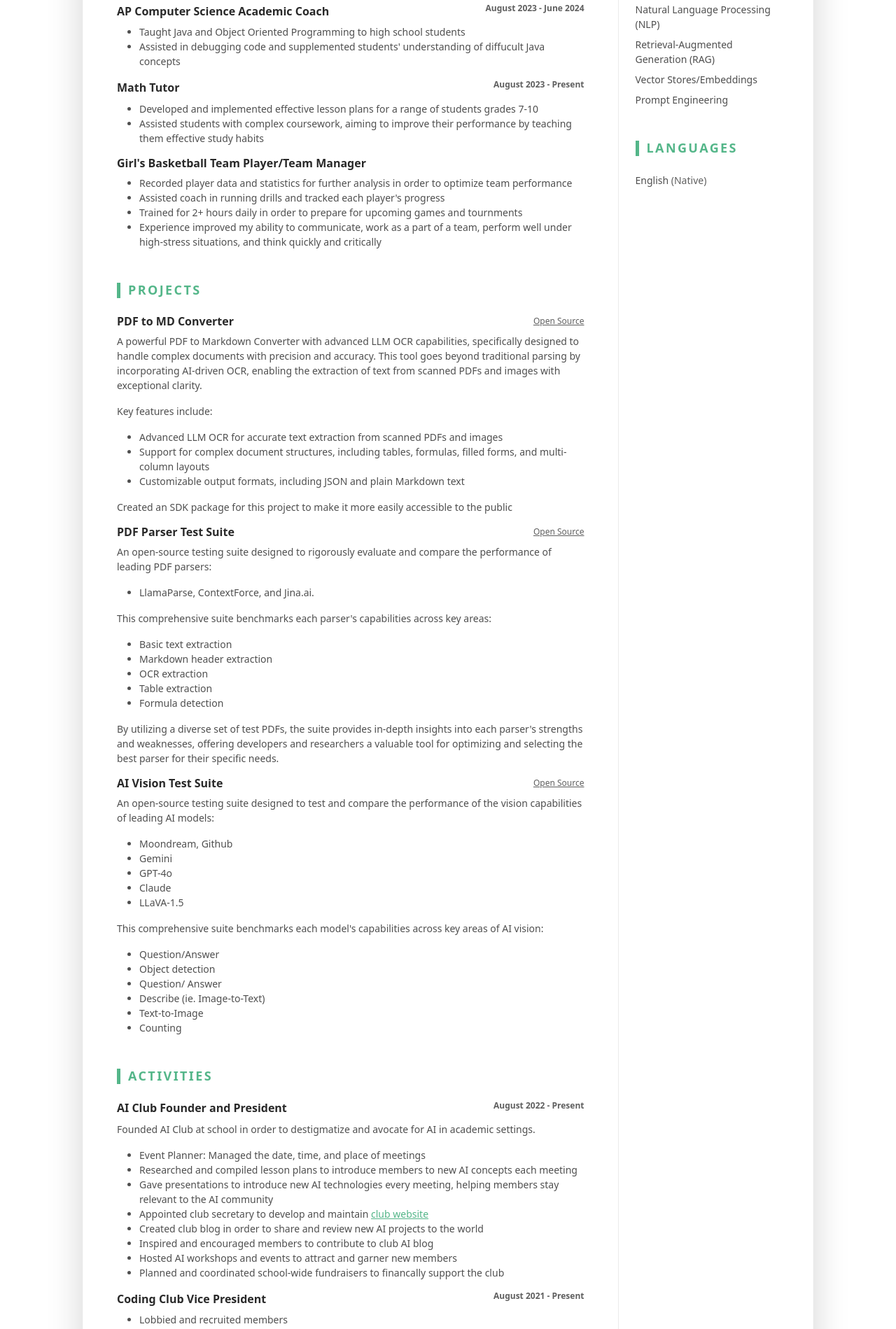
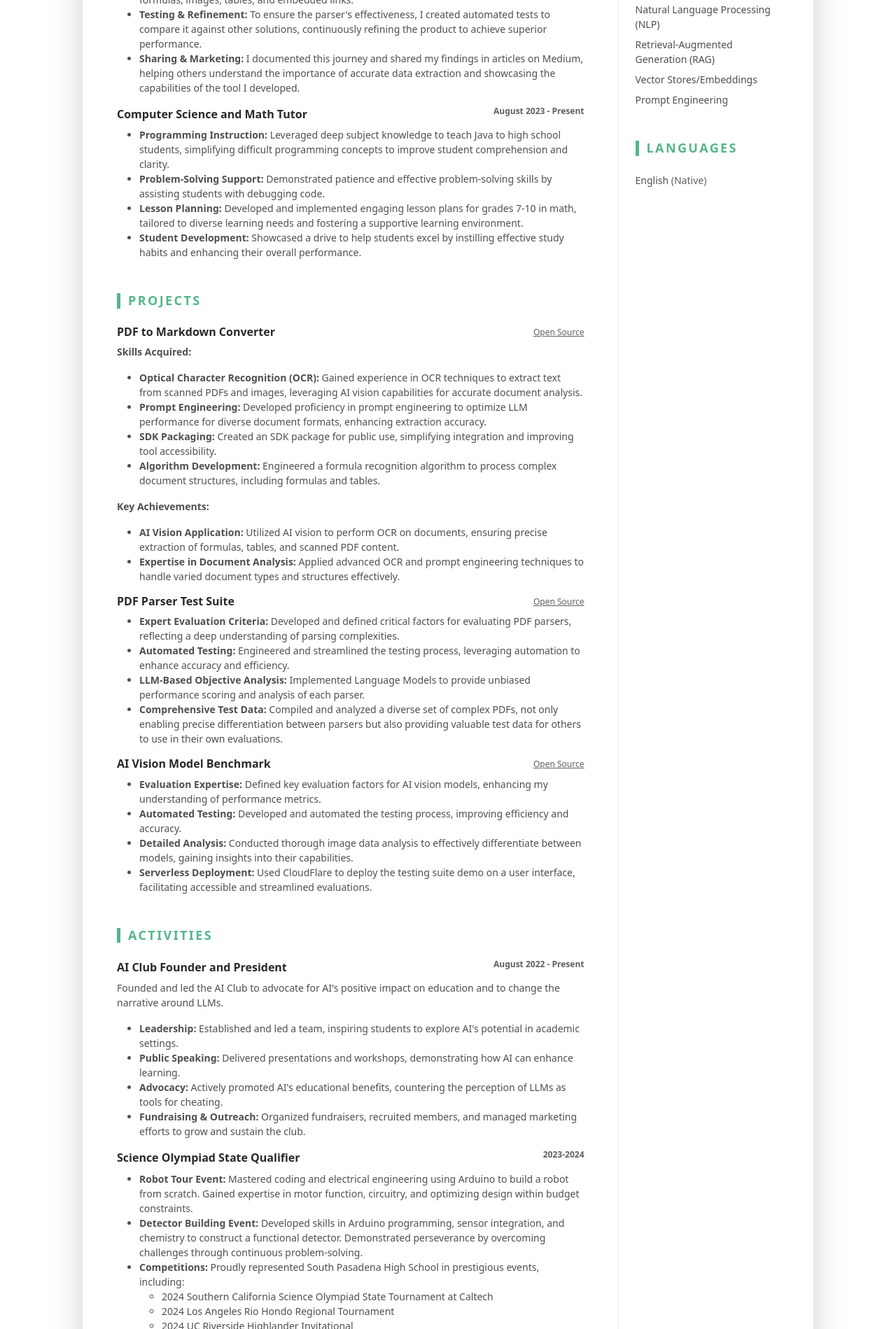
Before and after one commit to daniellehonn/daniellehon-resume, a plain HTML site: page index.html in a window 1280 px wide. Shown: the part 901-2800 px from the top of the page at 70% size. Drawn offline with Linux system fonts and the light colour scheme.

Commit message:
added changes to resume

```diff
--- a/index.html
+++ b/index.html
@@ -79,7 +79,7 @@
 							</section><!--//work-section-->
 
 							<!--EXPERIENCE SECTION-->
-							<section class="work-section py-3">
+							<!-- <section class="work-section py-3">
 								<h3 class="text-uppercase resume-section-heading mb-4">Experience</h3>
 								<div class="item mb-3">
 									<div class="item-heading row align-items-center mb-2">
@@ -95,167 +95,137 @@
 											<li>Marketed and advertized product by publishing Medium articles to present the results of evaluation and testing</li>
 										</ul>
 									</div>
-								</div><!--//item-->
+								</div>
 								<div class="item mb-3">
 									<div class="item-heading row align-items-center mb-2">
-										<h4 class="item-title col-12 col-md-6 col-lg-8 mb-2 mb-md-0">AP Computer Science Academic Coach</h4>
-										<h5 class="item-meta col-12 col-md-6 col-lg-4 text-muted text-start text-md-end">August 2023 - June 2024</h5>
+										<h4 class="item-title col-12 col-md-6 col-lg-8 mb-2 mb-md-0">Computer Science and Math Tutor</h4>
+										<h5 class="item-meta col-12 col-md-6 col-lg-4 text-muted text-start text-md-end">August 2023 - Present</h5>
 									</div>
 									<div class="item-content">
 										<ul class="resume-list">
 											<li>Taught Java and Object Oriented Programming to high school students</li>
 											<li>Assisted in debugging code and supplemented students' understanding of diffucult Java concepts</li>
+											<li>Developed and implemented effective lesson plans for a range of students grades 7-10</li>
+											<li>Assisted students with complex coursework, aiming to improve their performance by teaching them effective study habits</li>
+										</ul>
+									</div>
+								</div>
+							</section> -->
+							<section class="work-section py-3">
+								<h3 class="text-uppercase resume-section-heading mb-4">Experience</h3>
+								<div class="item mb-3">
+									<div class="item-heading row align-items-center mb-2">
+										<h4 class="item-title col-12 col-md-6 col-lg-8 mb-2 mb-md-0">
+											<a href="https://www.contextforce.com/">ContextForce</a> - Co-Founder and Product Manager
+										</h4>
+										<h5 class="item-meta col-12 col-md-6 col-lg-4 text-muted text-start text-md-end">2023 - Present</h5>
+									</div>
+									<div class="item-content">
+										<p>Co-founded ContextForce out of a passion for AI and a desire to solve the challenges of unstructured data on the web, especially in PDFs.</p>
+										<ul class="resume-list">
+											<li><b>Vision-Driven Development:</b> My fascination with AI bots led me to explore data extraction for building a Retrieval-Augmented Generation (RAG) system. I quickly realized that the unstructured nature of online data, particularly in PDFs, posed significant challenges that existing tools couldn't solve.</li>
+											<li><b>Product Creation:</b> Frustrated by the limitations of both paid and free tools, I took on the challenge of creating my own PDF parser. After overcoming numerous technical obstacles, I developed a tool that is both fast and highly precise, capable of extracting complex elements like formulas, images, tables, and embedded links.</li>
+											<li><b>Testing & Refinement:</b> To ensure the parser's effectiveness, I created automated tests to compare it against other solutions, continuously refining the product to achieve superior performance.</li>
+											<li><b>Sharing & Marketing:</b> I documented this journey and shared my findings in articles on Medium, helping others understand the importance of accurate data extraction and showcasing the capabilities of the tool I developed.</li>
 										</ul>
 									</div>
 								</div><!--//item-->
 								<div class="item mb-3">
 									<div class="item-heading row align-items-center mb-2">
-										<h4 class="item-title col-12 col-md-6 col-lg-8 mb-2 mb-md-0">Math Tutor</h4>
+										<h4 class="item-title col-12 col-md-6 col-lg-8 mb-2 mb-md-0">Computer Science and Math Tutor</h4>
 										<h5 class="item-meta col-12 col-md-6 col-lg-4 text-muted text-start text-md-end">August 2023 - Present</h5>
 									</div>
 									<div class="item-content">
 										<ul class="resume-list">
-											<li>Developed and implemented effective lesson plans for a range of students grades 7-10</li>
-											<li>Assisted students with complex coursework, aiming to improve their performance by teaching them effective study habits</li>
+											<li><b>Programming Instruction:</b> Leveraged deep subject knowledge to teach Java to high school students, simplifying difficult programming concepts to improve student comprehension and clarity.</li>
+											<li><b>Problem-Solving Support:</b> Demonstrated patience and effective problem-solving skills by assisting students with debugging code.</li>
+											<li><b>Lesson Planning:</b> Developed and implemented engaging lesson plans for grades 7-10 in math, tailored to diverse learning needs and fostering a supportive learning environment.</li>
+											<li><b>Student Development:</b> Showcased a drive to help students excel by instilling effective study habits and enhancing their overall performance.</li>
 										</ul>
 									</div>
 								</div><!--//item-->
-								<div class="item mb-3">
-									<div class="item-heading row align-items-center mb-2">
-										<h4 class="item-title col-12 col-md-6 col-lg-8 mb-2 mb-md-0">Girl's Basketball Team Player/Team Manager</h4>
-									</div>
-									<div class="item-content">
-										<ul class="resume-list">
-											<li>Recorded player data and statistics for further analysis in order to optimize team performance</li>
-											<li>Assisted coach in running drills and tracked each player's progress</li>
-											<li>Trained for 2+ hours daily in order to prepare for upcoming games and tournments</li>
-											<li>Experience improved my ability to communicate, work as a part of a team, perform well under high-stress situations, and think quickly and critically</li>
-										</ul>
-									</div>
+							</section><!--//work-section-->
 
-									</div>
-							</section><!--//project-section-->
+
 
 							<!--PROJECTS SECTION-->
 							<section class="work-section py-3">
 								<h3 class="text-uppercase resume-section-heading mb-4">Projects</h3>
+
 								<div class="item mb-3">
 									<div class="item-heading row align-items-center mb-2">
-										<h4 class="item-title col-12 col-md-6 col-lg-8 mb-2 mb-md-0">PDF to MD Converter</h4>
+										<h4 class="item-title col-12 col-md-6 col-lg-8 mb-2 mb-md-0">PDF to Markdown Converter</h4>
 										<a href="https://github.com/contextforce/contextforce-python" class="item-meta col-12 col-md-6 col-lg-4 text-muted text-start text-md-end">Open Source</a>
 									</div>
 									<div class="item-content">
-										<p>A powerful PDF to Markdown Converter with advanced LLM OCR capabilities, specifically designed to handle complex documents with precision and accuracy. This tool goes beyond traditional parsing by incorporating AI-driven OCR, enabling the extraction of text from scanned PDFs and images with exceptional clarity.</p>
-										<p>Key features include:</p>
+										<p><b>Skills Acquired:</b></p>
 										<ul class="resume-list">
-											<li>Advanced LLM OCR for accurate text extraction from scanned PDFs and images</li>
-											<li>Support for complex document structures, including tables, formulas, filled forms, and multi-column layouts</li>
-											<li>Customizable output formats, including JSON and plain Markdown text</li>
+											<li><b>Optical Character Recognition (OCR):</b> Gained experience in OCR techniques to extract text from scanned PDFs and images, leveraging AI vision capabilities for accurate document analysis.</li>
+											<li><b>Prompt Engineering:</b> Developed proficiency in prompt engineering to optimize LLM performance for diverse document formats, enhancing extraction accuracy.</li>
+											<li><b>SDK Packaging:</b> Created an SDK package for public use, simplifying integration and improving tool accessibility.</li>
+											<li><b>Algorithm Development:</b> Engineered a formula recognition algorithm to process complex document structures, including formulas and tables.</li>
 										</ul>
-										<p>Created an SDK package for this project to make it more easily accessible to the public</p>
+										<p><b>Key Achievements:</b></p>
+										<ul class="resume-list">
+											<li><b>AI Vision Application:</b> Utilized AI vision to perform OCR on documents, ensuring precise extraction of formulas, tables, and scanned PDF content.</li>
+											<li><b>Expertise in Document Analysis:</b> Applied advanced OCR and prompt engineering techniques to handle varied document types and structures effectively.</li>
+										</ul>
 									</div>
 								</div><!--//item-->
+
 								<div class="item mb-3">
 									<div class="item-heading row align-items-center mb-2">
 										<h4 class="item-title col-12 col-md-6 col-lg-8 mb-2 mb-md-0">PDF Parser Test Suite</h4>
 										<a href="https://github.com/daniellehonn/pdf-parser-test-suite" class="item-meta col-12 col-md-6 col-lg-4 text-muted text-start text-md-end">Open Source</a>
 									</div>
 									<div class="item-content">
-										<p>An open-source testing suite designed to rigorously evaluate and compare the performance of leading PDF parsers:
-											<ul class="resume-list">
-												<li>LlamaParse, ContextForce, and Jina.ai.</li>
-											</ul>
-										</p>
-										<p>This comprehensive suite benchmarks each parser's capabilities across key areas:
-											<ul class="resume-list">
-												<li>Basic text extraction</li>
-												<li>Markdown header extraction</li>
-												<li>OCR extraction</li>
-												<li>Table extraction</li>
-												<li>Formula detection</li>
-											</ul>
-										</p>
-										<p>By utilizing a diverse set of test PDFs, the suite provides in-depth insights into each parser's strengths and weaknesses, offering developers and researchers a valuable tool for optimizing and selecting the best parser for their specific needs. </p>
+										<ul class="resume-list">
+											<li><b>Expert Evaluation Criteria:</b> Developed and defined critical factors for evaluating PDF parsers, reflecting a deep understanding of parsing complexities.</li>
+											<li><b>Automated Testing:</b> Engineered and streamlined the testing process, leveraging automation to enhance accuracy and efficiency.</li>
+											<li><b>LLM-Based Objective Analysis:</b> Implemented Language Models to provide unbiased performance scoring and analysis of each parser.</li>
+											<li><b>Comprehensive Test Data:</b> Compiled and analyzed a diverse set of complex PDFs, not only enabling precise differentiation between parsers but also providing valuable test data for others to use in their own evaluations.</li>
+										</ul>
 									</div>
 								</div><!--//item-->
+
 								<div class="item mb-3">
 									<div class="item-heading row align-items-center mb-2">
-										<h4 class="item-title col-12 col-md-6 col-lg-8 mb-2 mb-md-0">AI Vision Test Suite</h4>
+										<h4 class="item-title col-12 col-md-6 col-lg-8 mb-2 mb-md-0">AI Vision Model Benchmark</h4>
 										<a href="https://github.com/daniellehonn/ai-vision-benchmark" class="item-meta col-12 col-md-6 col-lg-4 text-muted text-start text-md-end">Open Source</a>
 									</div>
 									<div class="item-content">
-										<p>An open-source testing suite designed to test and compare the performance of the vision capabilities of leading AI models:
-											<ul class="resume-list">
-												<li>Moondream, Github</li>
-												<li>Gemini</li>
-												<li>GPT-4o</li>
-												<li>Claude</li>
-												<li>LLaVA-1.5</li>
-											</ul>
-										</p>
-										<p>This comprehensive suite benchmarks each model's capabilities across key areas of AI vision:
-											<ul class="resume-list">
-												<li>Question/Answer</li>
-												<li>Object detection</li>
-												<li>Question/ Answer</li>
-												<li>Describe (ie. Image-to-Text)</li>
-												<li>Text-to-Image</li>
-												<li>Counting</li>
-											</ul>
-										</p>
+										<ul class="resume-list">
+											<li><b>Evaluation Expertise:</b> Defined key evaluation factors for AI vision models, enhancing my understanding of performance metrics.</li>
+											<li><b>Automated Testing:</b> Developed and automated the testing process, improving efficiency and accuracy.</li>
+											<li><b>Detailed Analysis:</b> Conducted thorough image data analysis to effectively differentiate between models, gaining insights into their capabilities.</li>
+											<li><b>Serverless Deployment:</b> Used CloudFlare to deploy the testing suite demo on a user interface, facilitating accessible and streamlined evaluations.</li>
+										</ul>
 									</div>
 								</div><!--//item-->
+
 							</section><!--//project-section-->
+
 
 							<!--ACTIVITIES SECTION-->
 							<section class="work-section py-3">
 								<h3 class="text-uppercase resume-section-heading mb-4">Activities</h3>
+
 								<div class="item mb-3">
 									<div class="item-heading row align-items-center mb-2">
 										<h4 class="item-title col-12 col-md-6 col-lg-8 mb-2 mb-md-0">AI Club Founder and President</h4>
 										<h5 class="item-meta col-12 col-md-6 col-lg-4 text-muted text-start text-md-end">August 2022 - Present</h5>
 									</div>
 									<div class="item-content">
-										<p>Founded AI Club at school in order to destigmatize and avocate for AI in academic settings. </p>
+										<p>Founded and led the AI Club to advocate for AI's positive impact on education and to change the narrative around LLMs.</p>
 										<ul class="resume-list">
-											<li>Event Planner: Managed the date, time, and place of meetings</li>
-											<li>Researched and compiled lesson plans to introduce members to new AI concepts each meeting</li>
-											<li>Gave presentations to introduce new AI technologies every meeting, helping members stay relevant to the AI community</li>
-											<li>Appointed club secretary to develop and maintain <a href="https://sphsaiclub.wixsite.com/sphs-ai-club/about-us">club website</a></li>
-
-											<li>Created club blog in order to share and review new AI projects to the world</li>
-											<li>Inspired and encouraged members to contribute to club AI blog</li>
-
-											<li>Hosted AI workshops and events to attract and garner new members</li>
-											<li>Planned and coordinated school-wide fundraisers to financally support the club</li>
+											<li><b>Leadership:</b> Established and led a team, inspiring students to explore AI's potential in academic settings.</li>
+											<li><b>Public Speaking:</b> Delivered presentations and workshops, demonstrating how AI can enhance learning.</li>
+											<li><b>Advocacy:</b> Actively promoted AI's educational benefits, countering the perception of LLMs as tools for cheating.</li>
+											<li><b>Fundraising & Outreach:</b> Organized fundraisers, recruited members, and managed marketing efforts to grow and sustain the club.</li>
 										</ul>
 									</div>
 								</div><!--//item-->
-								<div class="item mb-3">
-									<div class="item-heading row align-items-center mb-2">
-										<h4 class="item-title col-12 col-md-6 col-lg-8 mb-2 mb-md-0">Coding Club Vice President</h4>
-										<h5 class="item-meta col-12 col-md-6 col-lg-4 text-muted text-start text-md-end">August 2021 - Present</h5>
-									</div>
-									<div class="item-content">
-										<ul class="resume-list">
-											<li>Lobbied and recruited members</li>
-											<li>Ran club fundraisers</li>
-											<li>Developed and taught lesson plans to general members</li>
-										</ul>
-									</div>
-								</div><!--//item-->
-								<div class="item mb-3">
-									<div class="item-heading row align-items-center mb-2">
-										<h4 class="item-title col-12 col-md-6 col-lg-8 mb-2 mb-md-0">Cybersecurity Club Secretary</h4>
-										<h5 class="item-meta col-12 col-md-6 col-lg-4 text-muted text-start text-md-end">January 2022 - Present</h5>
-									</div>
-									<div class="item-content">
-										<ul class="resume-list">
-											<li>Lobbied and recruited members</li>
-											<li>Collaborated with club officers to promote club growth</li>
-										</ul>
-									</div>
-								</div><!--//item-->
+
 								<div class="item mb-3">
 									<div class="item-heading row align-items-center mb-2">
 										<h4 class="item-title col-12 col-md-6 col-lg-8 mb-2 mb-md-0">Science Olympiad State Qualifier</h4>
@@ -263,9 +233,9 @@
 									</div>
 									<div class="item-content">
 										<ul class="resume-list">
-											<li>Robot Tour: learned how to code and use Arduino to make a robot from scratch. Learned how motors work, how to do electrical engineering, how electricity flows to produce the best possible robot for the budget we had for materials.</li>
-											<li>Detector Building: learned how to use Arduino, how to use sensors, the chemistry behind the detector, learned perserverance by consistently pushing forward despite difficulties</li>
-											<li>Represented South Pasadena High School in:
+											<li><b>Robot Tour Event:</b> Mastered coding and electrical engineering using Arduino to build a robot from scratch. Gained expertise in motor function, circuitry, and optimizing design within budget constraints.</li>
+											<li><b>Detector Building Event:</b> Developed skills in Arduino programming, sensor integration, and chemistry to construct a functional detector. Demonstrated perseverance by overcoming challenges through continuous problem-solving.</li>
+											<li><b>Competitions:</b> Proudly represented South Pasadena High School in prestigious events, including:
 												<ul>
 													<li>2024 Southern California Science Olympiad State Tournament at Caltech</li>
 													<li>2024 Los Angeles Rio Hondo Regional Tournament</li>
@@ -276,7 +246,51 @@
 										</ul>
 									</div>
 								</div><!--//item-->
-							</section><!--//project-section-->
+
+								<div class="item mb-3">
+									<div class="item-heading row align-items-center mb-2">
+										<h4 class="item-title col-12 col-md-6 col-lg-8 mb-2 mb-md-0">Cybersecurity Club Secretary</h4>
+										<h5 class="item-meta col-12 col-md-6 col-lg-4 text-muted text-start text-md-end">January 2022 - Present</h5>
+									</div>
+									<div class="item-content">
+										<ul class="resume-list">
+											<li><b>Recruitment & Growth:</b> Successfully lobbied and recruited new members, collaborating with club officers to expand the club's reach and impact.</li>
+											<li><b>Hands-On Security Experience:</b> Gained proficiency in ethical hacking, penetration testing, and defensive cybersecurity techniques through club activities and competitions.</li>
+											<li><b>Linux Security:</b> Self-taught key aspects of Linux security, focusing on system hardening, firewall configuration, and intrusion detection.</li>
+											<li><b>Achievements:</b> Leveraged these skills to secure position as a Silver Tier Semifinalist in AFA CyberPatriot, a national cybersecurity competition, demonstrating advanced knowledge in threat mitigation and system vulnerabilities.</li>
+										</ul>
+									</div>
+								</div><!--//item-->
+
+								<div class="item mb-3">
+									<div class="item-heading row align-items-center mb-2">
+										<h4 class="item-title col-12 col-md-6 col-lg-8 mb-2 mb-md-0">Coding Club Vice President</h4>
+										<h5 class="item-meta col-12 col-md-6 col-lg-4 text-muted text-start text-md-end">August 2021 - Present</h5>
+									</div>
+									<div class="item-content">
+										<ul class="resume-list">
+											<li><b>Educational Development:</b> Taught Python and data structures to club members, enhancing their programming skills.</li>
+											<li><b>Fundraising Success:</b> Organized and executed fundraisers, raising $2,000 to support club activities and competitions.</li>
+											<li><b>Event Coordination:</b> Coordinated and managed club events, including hackathons, to boost member engagement and excitement.</li>
+										</ul>
+									</div>
+								</div><!--//item-->
+
+								<div class="item mb-3">
+									<div class="item-heading row align-items-center mb-2">
+										<h4 class="item-title col-12 col-md-6 col-lg-8 mb-2 mb-md-0">Girl's Basketball Team Player/Team Manager</h4>
+									</div>
+									<div class="item-content">
+										<ul class="resume-list">
+											<li><b>Performance Analysis:</b> Recorded and analyzed player data to develop strategies that enhanced team performance as Team Manager.</li>
+											<li><b>Team Collaboration:</b> Fostered a cohesive team environment through strong collaboration and communication with teammates and coaches.</li>
+											<li><b>Dedication:</b> Committed over 2 hours daily to training, demonstrating perseverance and dedication to the team’s success.</li>
+										</ul>
+									</div>
+								</div><!--//item-->
+
+							</section><!--//work-section-->
+
 
 							<!--AWARDS SECTION-->
 							<section class="work-section py-3">
@@ -333,8 +347,7 @@
 									<ul>
 										<li>
 											<div class="item-content row align-items-center">
-												<p class="item-title col-12 col-md-6 col-lg-8 mb-2 mb-md-0">Unlocking the Power of PDFs: Converting to Markdown for LLMs</p>
-												<a href="https://medium.com/@daniellehonn/unlocking-the-power-of-pdfs-c5f1a2bcd013" class="item-meta col-12 col-md-6 col-lg-4 text-muted text-start text-md-end">Read Article</a>
+												<p class="item-title col-12 col-md-6 col-lg-8 mb-2 mb-md-0"><a href="https://medium.com/@daniellehonn/unlocking-the-power-of-pdfs-c5f1a2bcd013">Unlocking the Power of PDFs: Converting to Markdown for LLMs</a></p>
 											</div>
 										</li>
 										<li>
@@ -371,8 +384,7 @@
 									<ul>
 										<li>
 											<div class="item-content row align-items-center">
-												<p class="item-title col-12 col-md-6 col-lg-8 mb-2 mb-md-0">KREA AI: Unleashing Creativity with the Future of AI Image Generation</p>
-												<a href="https://medium.com/@sphsaiclub/krea-ai-unleashing-creativity-with-the-future-of-ai-image-generation-8d35160e41a4" class="item-meta col-12 col-md-6 col-lg-4 text-muted text-start text-md-end">Read Article</a>
+												<p class="item-title col-12 col-md-6 col-lg-8 mb-2 mb-md-0"><a href="https://medium.com/@sphsaiclub/krea-ai-unleashing-creativity-with-the-future-of-ai-image-generation-8d35160e41a4">KREA AI: Unleashing Creativity with the Future of AI Image Generation</a></p>
 											</div>
 										</li>
 									</ul>
```
